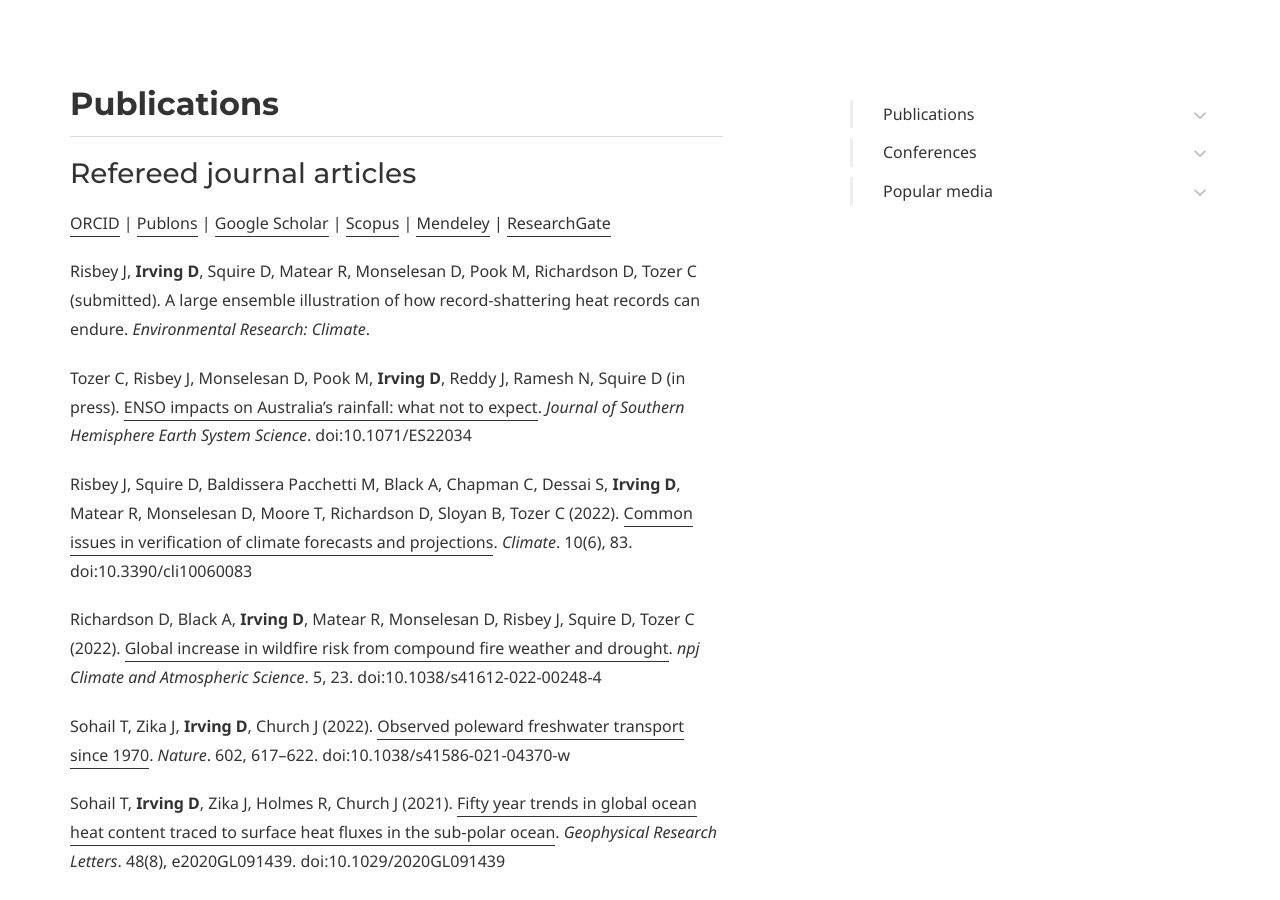
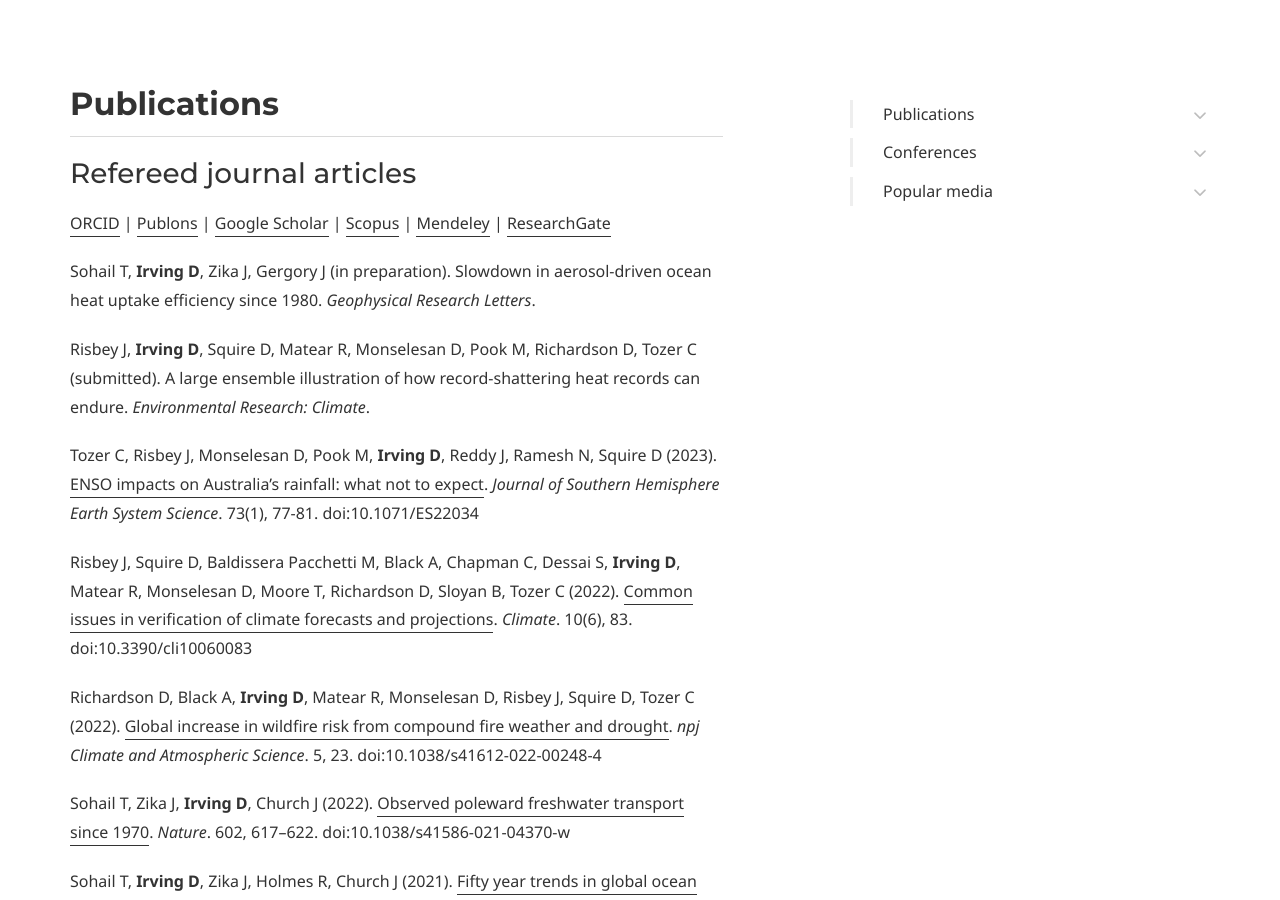
Before and after one commit to DamienIrving/damienirving.github.io, a Jekyll site: the page built from publications.md, in a window 1280 px wide and 900 px high, scrolled down 614 px. Built offline with Jekyll 4.4.1, drawn with Linux system fonts in a browser that asks for light colours; some web fonts are replaced.

Commit message:
Update publications.md

```diff
--- a/publications.md
+++ b/publications.md
@@ -28,9 +28,11 @@ page_nav:
 [Mendeley](https://www.mendeley.com/profiles/damien-irving/) |
 [ResearchGate](https://www.researchgate.net/profile/Damien_Irving)
 
+Sohail T, **Irving D**, Zika J, Gergory J (in preparation). Slowdown in aerosol-driven ocean heat uptake efficiency since 1980. *Geophysical Research Letters*.
+
 Risbey J, **Irving D**, Squire D, Matear R, Monselesan D, Pook M, Richardson D, Tozer C (submitted). A large ensemble illustration of how record-shattering heat records can endure. *Environmental Research: Climate*.
 
-Tozer C, Risbey J, Monselesan D, Pook M, **Irving D**, Reddy J, Ramesh N, Squire D (in press). [ENSO impacts on Australia’s rainfall: what not to expect](https://doi.org/10.1071/ES22034). *Journal of Southern Hemisphere Earth System Science*. doi:10.1071/ES22034
+Tozer C, Risbey J, Monselesan D, Pook M, **Irving D**, Reddy J, Ramesh N, Squire D (2023). [ENSO impacts on Australia’s rainfall: what not to expect](https://doi.org/10.1071/ES22034). *Journal of Southern Hemisphere Earth System Science*. 73(1), 77-81. doi:10.1071/ES22034
 
 Risbey J, Squire D, Baldissera Pacchetti M, Black A, Chapman C, Dessai S, **Irving D**, Matear R, Monselesan D, Moore T, Richardson D, Sloyan B, Tozer C (2022). [Common issues in verification of climate forecasts and projections](https://doi.org/10.3390/cli10060083). *Climate*. 10(6), 83. doi:10.3390/cli10060083
 
```
